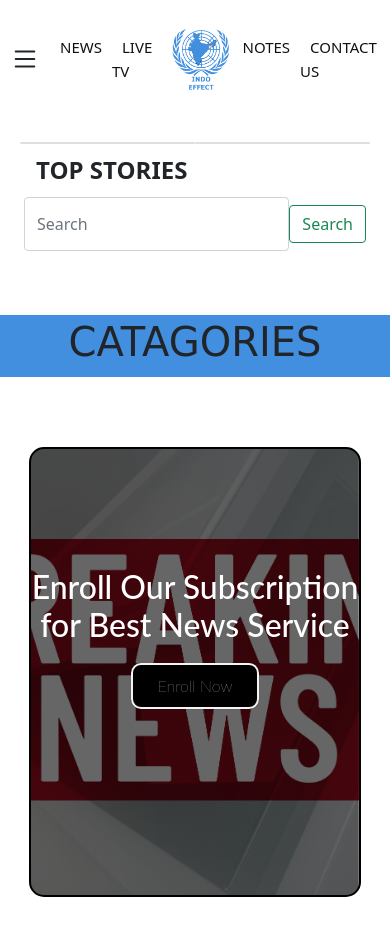
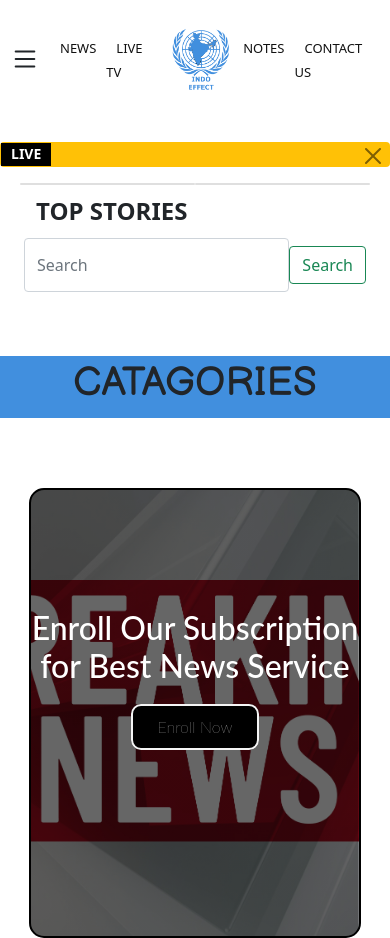
Before and after one commit to YashDewan/testfolder, a plain HTML site: page index.html in a window 390 px wide. Shown: the top 938 px of the page. Drawn offline with nearby package versions, Linux system fonts and the light colour scheme; no server answers.

Commit message:
Nav and live box for phone

```diff
--- a/css/responsive.css
+++ b/css/responsive.css
@@ -8,15 +8,15 @@
 
 @media only screen and (max-width: 470px){
     .menu li a{
-        font-size: 15px;
+        font-size: 14px;
     }
-    .indoeffect-logo{
+    /* .indoeffect-logo{
         padding: 0;
     }
     .indoeffect-logo img{
         width: 100px;
         height: auto;
-    }
+    } */
 }
 
 @media only screen and (max-width: 1025px){
@@ -31,9 +31,15 @@
     }
 }
 
+@media only screen and (max-width: 402px){
+    .menu li a{
+        font-size: 13px;
+    }
+}
+
 @media only screen and (max-width: 386px){
     .menu li a{
-        font-size: 12px;
+        font-size: 11px;
     }
 }
 
@@ -61,9 +67,6 @@
         margin: 44px 10px;
         font-weight: bold;
     }
-    .alert-none{
-        display: none;
-    }
 }
 
 /* Blue Nav : */
@@ -76,7 +79,32 @@
 @media only screen and (max-width: 874px){
     .no_tab_menu{
         display: none;
-    }}
+    }
+}
+
+/* Alert LIVE NEWS */
+
+@media only screen and (max-width: 768px){
+    .alert-none .str-alert{
+        font-size: 14px;
+    }
+    #live-news{
+        font-size: 14px;
+    }
+    .alert{
+        height: 25px;
+    }
+    .alert-none button{
+        padding: 0;
+        margin: 0;
+    }
+    .alert-dismissible .btn-close{
+        position: absolute;
+        top: -3px;
+        right: 0;
+    }
+}
+
 
 /* Section 1 : */
 
--- a/css/style.css
+++ b/css/style.css
@@ -206,6 +206,7 @@
   text-decoration: none;
   color: #111;
   font-size: 29px;
+  font-family: opensans;
 }
 
 .card-body a:hover {
@@ -236,7 +237,7 @@
   margin-top: 40px;
   margin-bottom: 20px;
   text-align: center;
-  font-family: 'Balsamiq Sans', cursive;
+  font-family: 'Balsamiq Sans', sans-serif;
   background-color: #418fde;
   padding: 3px 0px;
 }
@@ -358,6 +359,10 @@ footer{
   text-decoration: none;
 }
 
+.f_name h1{
+  font-family: 'Roboto', sans-serif;
+}
+
 .f_icons{
   display: flex;
 }
--- a/index.html
+++ b/index.html
@@ -10,6 +10,11 @@
   <link href="https://cdn.jsdelivr.net/npm/bootstrap@5.1.0/dist/css/bootstrap.min.css" rel="stylesheet"
     integrity="sha384-KyZXEAg3QhqLMpG8r+8fhAXLRk2vvoC2f3B09zVXn8CA5QIVfZOJ3BCsw2P0p/We" crossorigin="anonymous" />
     <link rel="stylesheet" href="https://cdnjs.cloudflare.com/ajax/libs/font-awesome/4.7.0/css/font-awesome.min.css">
+
+    <link rel="preconnect" href="https://fonts.googleapis.com">
+    <link rel="preconnect" href="https://fonts.gstatic.com" crossorigin>
+    <link href="https://fonts.googleapis.com/css2?family=Balsamiq+Sans:ital,wght@0,400;1,400;1,700&family=Roboto:wght@700&display=swap" rel="stylesheet">
+
   <link rel="stylesheet" href="css/style.css" />
   <link rel="stylesheet" href="css/responsive.css" />
 
@@ -136,7 +141,7 @@
 
   <div class="alert alert-dismissible fade show container alert-none" role="alert">
 
-    <strong class="str-alert">Live News</strong>
+    <strong class="str-alert">LIVE</strong>
     <span id="live-news">
       <!-- fetching by API -->
     </span>
```
